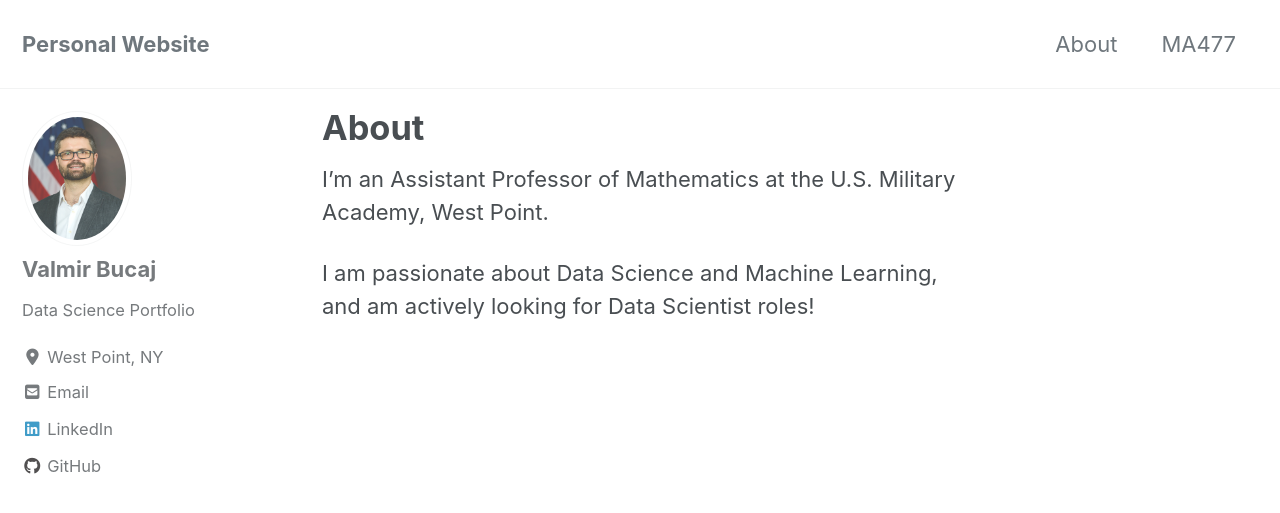
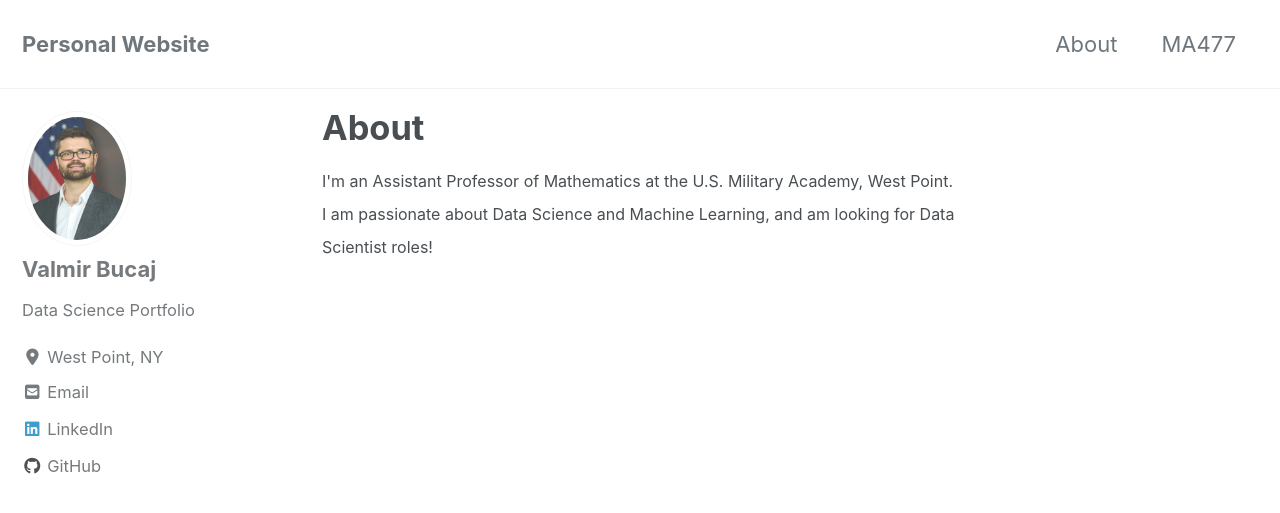
Before and after one commit to vbucaj/vbucaj.github.io, a Jekyll site: the page built from _pages/about.md, in a window 1280 px wide and 900 px high. Shown: the top 513 px of the window. Built offline with Jekyll 4.4.1, drawn with Linux system fonts in a browser that asks for light colours; cached includes are drawn as plain includes; nearby versions of some CDN libraries.

Commit message:
about page

```diff
--- a/_pages/about.md
+++ b/_pages/about.md
@@ -4,6 +4,7 @@ permalink: /about/
 
 ---
 
+<font size='3'>
 I'm an Assistant Professor of Mathematics at the U.S. Military Academy, West Point.
 
-I am passionate about Data Science and Machine Learning, and am actively looking for Data Scientist roles!
+I am passionate about Data Science and Machine Learning, and am looking for Data Scientist roles!</font>
```
